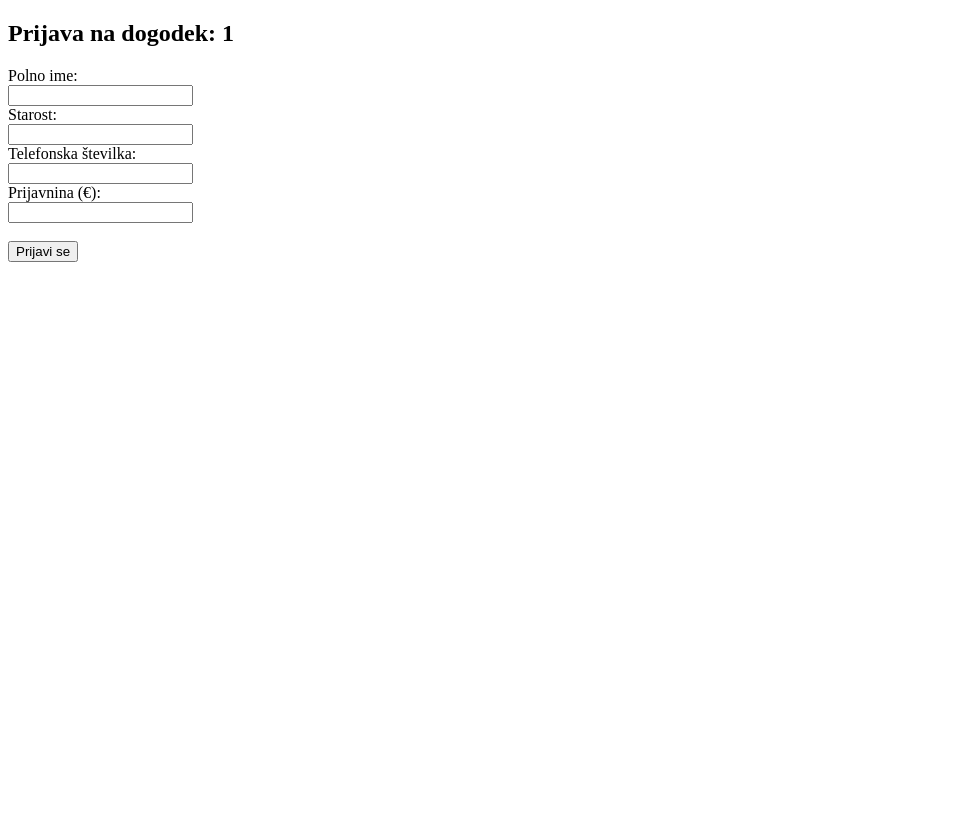
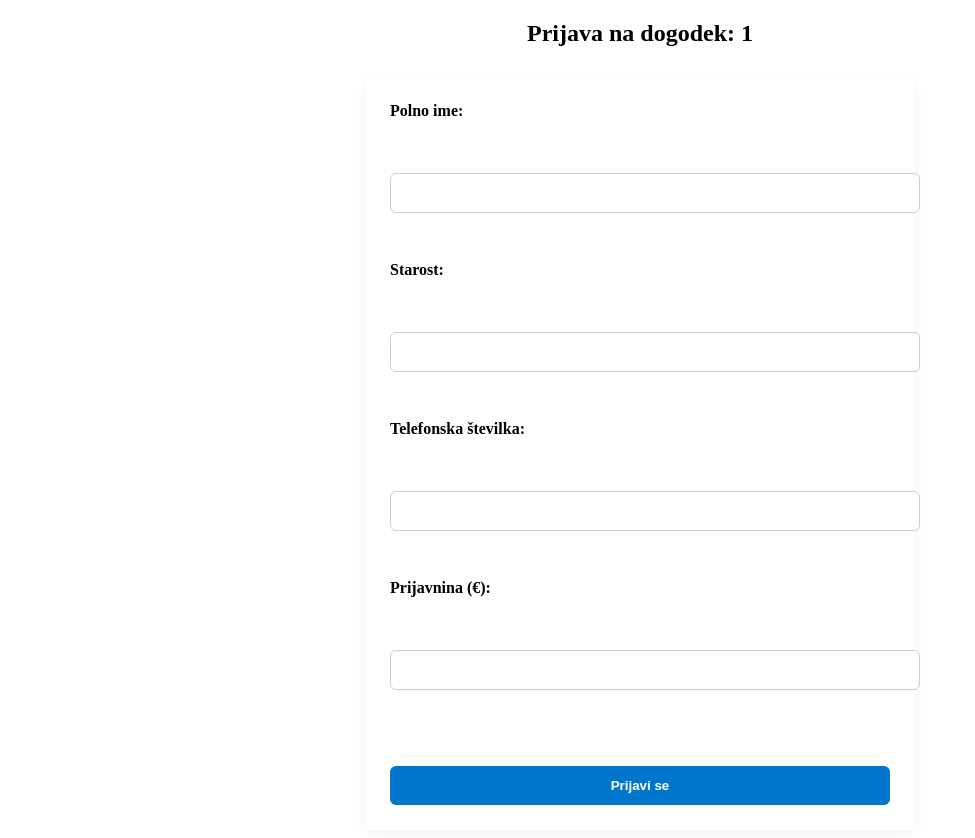
Before and after one commit to zans410/Zakljucna-naloga, a Flask app: a page that uses Zaključna naloga - python/templates/register_event.html in a window 1280 px wide. Shown: the whole page, without its empty margins (0-975 px from the left). Before the commit the page ends 262 px from the top, so only its background shows below. Run offline with Flask 3, Linux system fonts and the light colour scheme.

Commit message:
Update register_event.html
css

```diff
--- a/Zaključna naloga - python/templates/register_event.html
+++ b/Zaključna naloga - python/templates/register_event.html
@@ -4,6 +4,54 @@
     <meta charset="UTF-8">
     <meta name="viewport" content="width=device-width, initial-scale=1.0">
     <title>Prijava na dogodek</title>
+    <style>
+    body > h2 {
+    text-align: center;
+    margin-bottom: 30px;
+    }
+
+    form {
+        max-width: 500px;
+        margin: 0 auto;
+        background-color: #fff;
+        padding: 25px;
+        border-radius: 8px;
+        box-shadow: 0 4px 12px rgba(0, 0, 0, 0.05);
+        display: flex;
+        flex-direction: column;
+        gap: 15px;
+    }
+
+    form label {
+        font-weight: bold;
+        margin-bottom: 5px;
+    }
+
+    form input[type="text"],
+    form input[type="number"] {
+        padding: 10px 14px;
+        border: 1px solid #ccc;
+        border-radius: 6px;
+        font-size: 1em;
+        width: 100%;
+    }
+
+    form input[type="submit"] {
+        margin-top: 10px;
+        padding: 12px 16px;
+        background-color: #0077cc;
+        color: white;
+        border: none;
+        border-radius: 6px;
+        cursor: pointer;
+        font-weight: bold;
+        transition: background-color 0.3s ease;
+    }
+
+    form input[type="submit"]:hover {
+        background-color: #005fa3;
+    }
+    </style>
 </head>
 <body>
     <h2>Prijava na dogodek: {{ event_name }}</h2>
```
